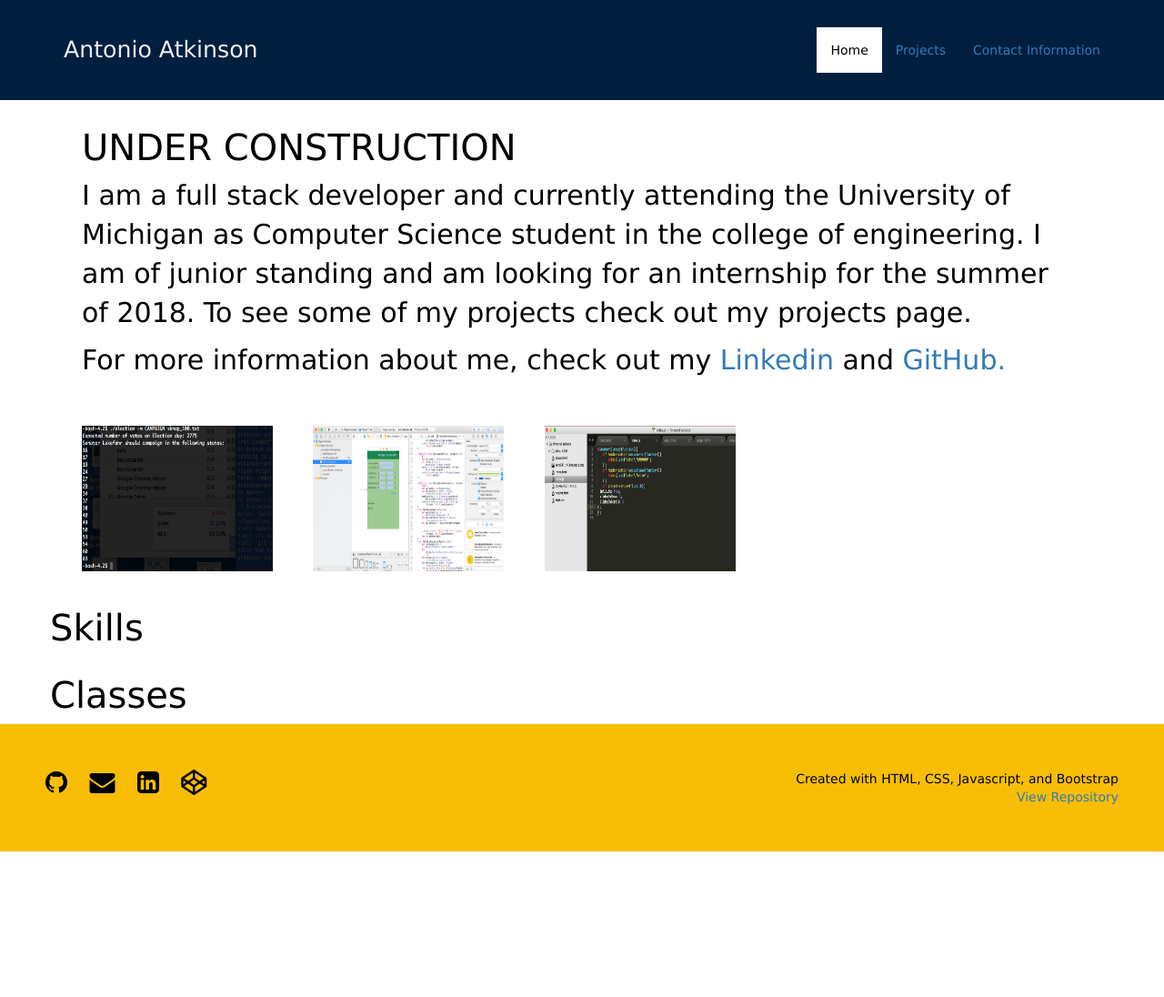
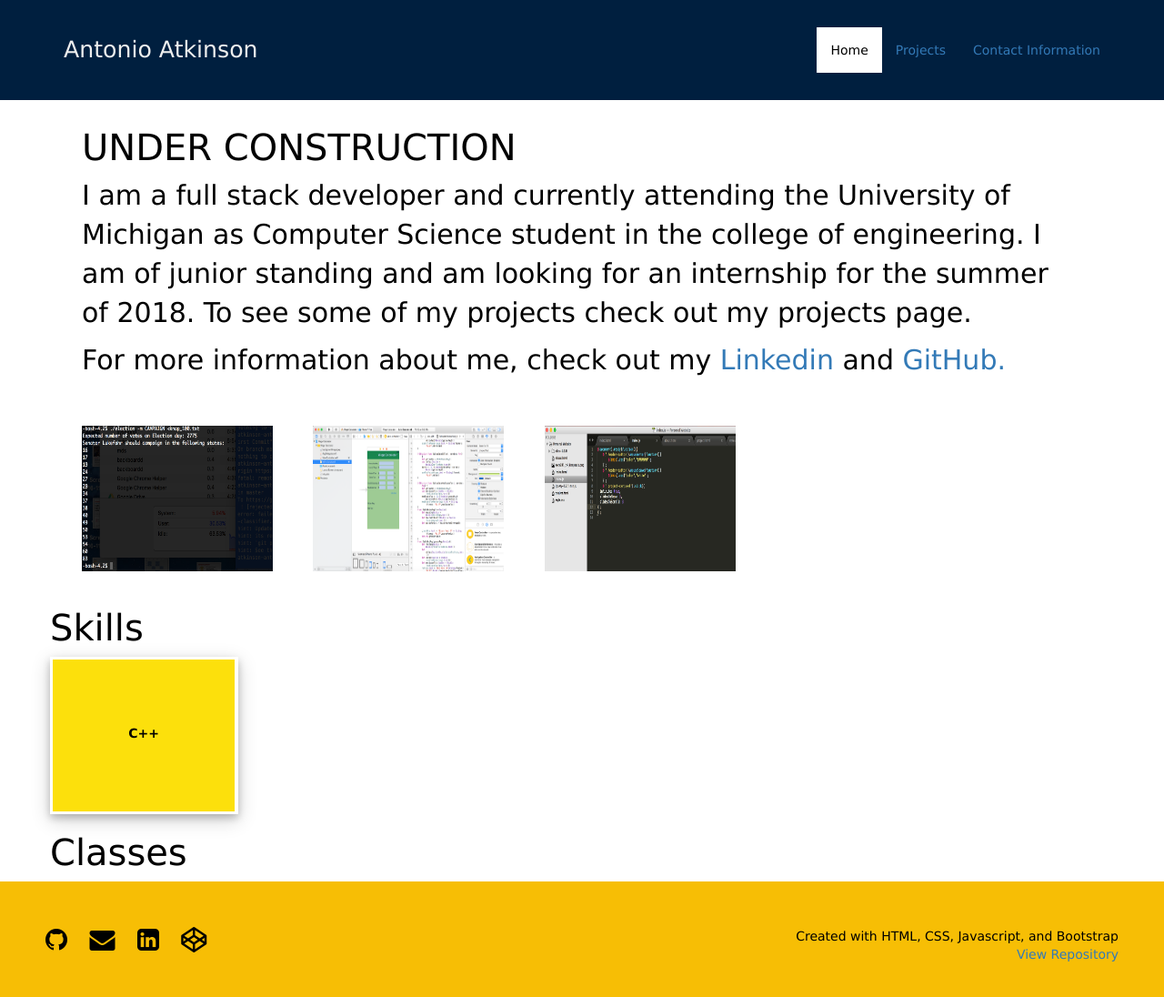
Before and after one commit to antonioatkinson/antonioatkinson.github.io, a plain HTML site: page index.html in a window 1280 px wide. Shown: the whole page at 91% size. Before the commit the page ends 936 px from the top, so only its background shows below. Drawn offline with nearby package versions, Linux system fonts and the light colour scheme.

Commit message:
Added tiles for skills

```diff
--- a/index.html
+++ b/index.html
@@ -3,6 +3,7 @@
   <title>Antonio Atkinson | Full Stack Developer</title>
 
   <meta name="viewport" content ="width=device-width, initial-scale=1.0">
+  <meta name="viewport" content="width=device-width, initial-scale = 1.0, maximum-scale=1.0, user-scalable=no" />
   <script type="text/javascript" src="jquery-3.2.1.min.js"></script>
   <!-- Latest compiled and minified CSS -->
   <link rel="stylesheet" href="https://maxcdn.bootstrapcdn.com/bootstrap/3.3.7/css/bootstrap.min.css">
@@ -81,6 +82,11 @@
     </div>
     <div class="row">
       <h1>Skills</h1>
+      <div class="outer-tile">
+      <div class ="tile">
+        <label class="skill-tile">C++</label>
+      </div>
+      </div>
     </div>
     <div class="row">
       <h1>Classes</h1>
--- a/style.css
+++ b/style.css
@@ -185,5 +185,27 @@ footer{
   position: relative;
   float: right;
   text-align: right;
+}
+/*FOOTER END*/
 
+/*Tile styling*/
+.outer-tile{
+  border:solid;
+  border-width:1px;
+  width:207px;
+  padding:2px;
+  border-color: white;
+  box-shadow: 0 4px 8px 0 rgba(0, 0, 0, 0.2), 0 6px 20px 0 rgba(0, 0, 0, 0.19);
 }
+.tile{
+  border: solid;
+  box-sizing: border-box;
+  width:200px;
+  border-width:1px;
+  text-align: center;
+  background-color: #FCE00C;
+  border-color: #FCE00C;
+}
+.skill-tile{
+  padding: 70px;
+}
```
Also changed, not shown: about.html (+1 -0 lines).
